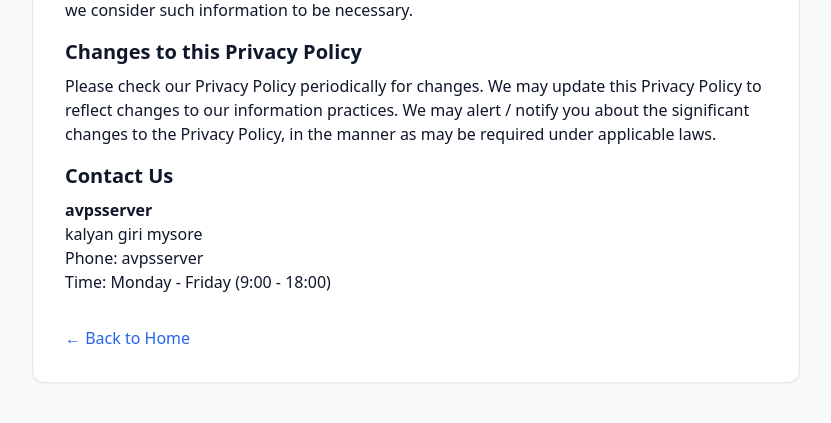
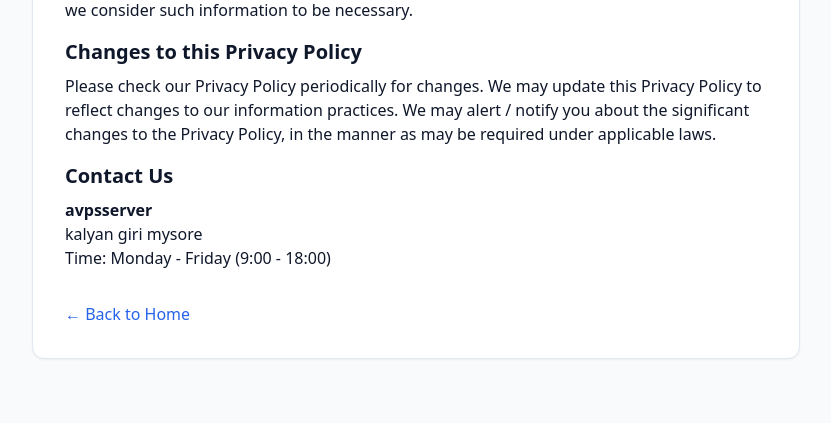
Before and after one commit to MIsmailShaikh/awsservers-webiste, a Flask app: page /privacy in a window 1280 px wide. Shown: the part 2863-3286 px from the top of the page, without its empty margins (224-1055 px from the left). After the commit the page ends 3222 px from the top, so only its background shows below. Run offline with Flask 3, Linux system fonts and the light colour scheme; some libraries are stand-ins or nearby versions.

Commit message:
Remove phone line from privacy policy

```diff
--- a/templates/privacy.html
+++ b/templates/privacy.html
@@ -37,7 +37,7 @@
     <p class="mb-4">Please check our Privacy Policy periodically for changes. We may update this Privacy Policy to reflect changes to our information practices. We may alert / notify you about the significant changes to the Privacy Policy, in the manner as may be required under applicable laws.</p>
 
     <h2 class="text-xl font-semibold mt-4 mb-2">Contact Us</h2>
-    <p class="mb-4"><strong>avpsserver</strong><br>kalyan giri mysore<br>Phone: avpsserver<br>Time: Monday - Friday (9:00 - 18:00)</p>
+    <p class="mb-4"><strong>avpsserver</strong><br>kalyan giri mysore<br>Time: Monday - Friday (9:00 - 18:00)</p>
 
     <div class="mt-8">
       <a href="/" class="text-blue-600 hover:underline">← Back to Home</a>
```
